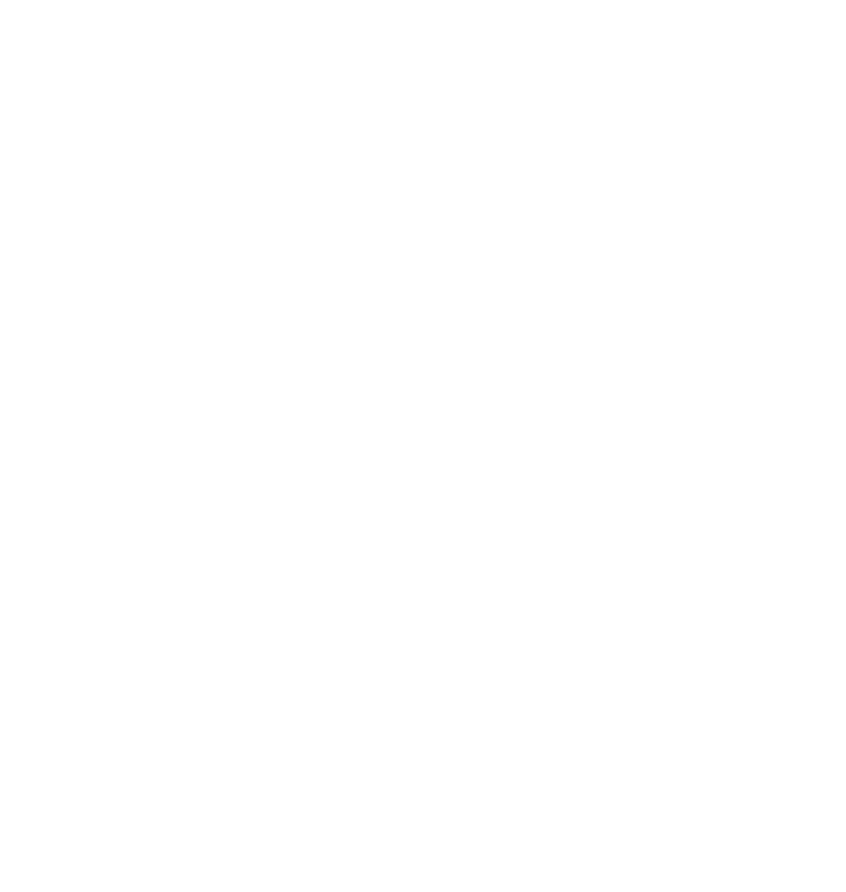
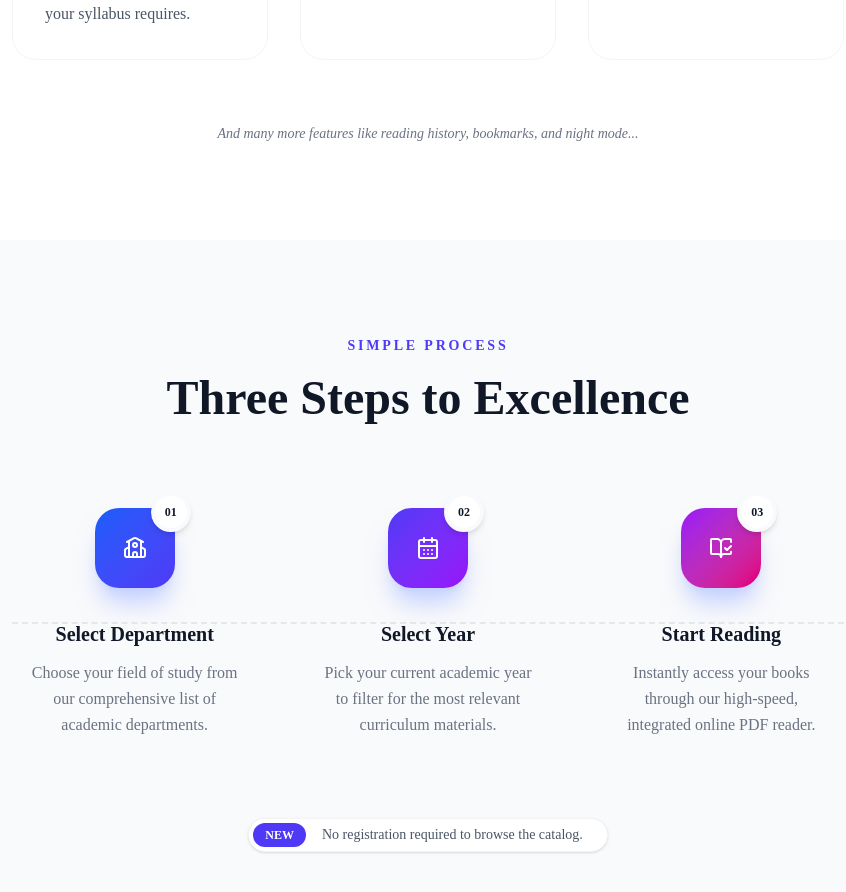
Before and after one commit to ratulislam46/EduSelf-Online-Platform, a Next.js app: page / in a window 1280 px wide. Shown: the part 1480-2372 px from the top of the page, without its empty margins (356-1202 px from the left). Before the commit the page ends 964 px from the top, so only its background shows below. Built offline with nearby package versions, Linux system fonts and the light colour scheme.

Commit message:
Added How it work secton in the home page

```diff
--- a/src/Components/Home/Hero/HeroSection.jsx
+++ b/src/Components/Home/Hero/HeroSection.jsx
@@ -23,7 +23,7 @@
         <h1 className="text-5xl md:text-7xl font-extrabold text-gray-900 tracking-tight mb-6">
           Unleash Knowledge with <br />
           <span className="bg-clip-text text-transparent bg-gradient-to-r from-indigo-600 to-blue-500">
-            EduLib Digital
+            EduSelf Digital
           </span>
         </h1>
 
--- a/src/Components/Home/HowItWork/HowItWorkSection.jsx
+++ b/src/Components/Home/HowItWork/HowItWorkSection.jsx
@@ -0,0 +1,99 @@
+import React from 'react';
+import { School, CalendarDays, BookOpenCheck, ArrowRight } from 'lucide-react';
+
+const HowItWorkSection = () => {
+    const steps = [
+        {
+            number: "01",
+            title: "Select Department",
+            description: "Choose your field of study from our comprehensive list of academic departments.",
+            icon: <School className="text-white" size={24} />,
+            gradient: "from-blue-600 to-indigo-600"
+        },
+        {
+            number: "02",
+            title: "Select Year",
+            description: "Pick your current academic year to filter for the most relevant curriculum materials.",
+            icon: <CalendarDays className="text-white" size={24} />,
+            gradient: "from-indigo-600 to-purple-600"
+        },
+        {
+            number: "03",
+            title: "Start Reading",
+            description: "Instantly access your books through our high-speed, integrated online PDF reader.",
+            icon: <BookOpenCheck className="text-white" size={24} />,
+            gradient: "from-purple-600 to-pink-600"
+        }
+    ];
+
+    return (
+        <section className="py-24 bg-gray-50 overflow-hidden">
+            <div className="max-w-7xl mx-auto px-6 lg:px-8">
+
+                {/* Header */}
+                <div className="text-center max-w-3xl mx-auto mb-20">
+                    <h2 className="text-sm font-bold text-indigo-600 uppercase tracking-[0.2em] mb-3">
+                        Simple Process
+                    </h2>
+                    <p className="text-4xl md:text-5xl font-black text-gray-900 leading-tight">
+                        Three Steps to Excellence
+                    </p>
+                </div>
+
+                {/* Steps Container */}
+                <div className="relative">
+                    {/* Connecting Line (Desktop Only) */}
+                    <div className="hidden md:block absolute top-1/2 left-0 w-full h-0.5 border-t-2 border-dashed border-gray-200 -translate-y-1/2 z-0" />
+
+                    <div className="grid grid-cols-1 md:grid-cols-3 gap-12 relative z-10">
+                        {steps.map((step, index) => (
+                            <div key={index} className="flex flex-col items-center group">
+
+                                {/* Step Icon & Number */}
+                                <div className="relative mb-8">
+                                    <div className={`w-20 h-20 rounded-3xl bg-gradient-to-br ${step.gradient} flex items-center justify-center shadow-xl shadow-indigo-200 group-hover:rotate-6 transition-transform duration-300`}>
+                                        {step.icon}
+                                    </div>
+                                    <div className="absolute -top-4 -right-4 w-10 h-10 bg-white border-4 border-gray-50 rounded-full flex items-center justify-center shadow-md">
+                                        <span className="text-xs font-black text-gray-900">{step.number}</span>
+                                    </div>
+                                </div>
+
+                                {/* Text Content */}
+                                <div className="text-center px-4">
+                                    <h3 className="text-xl font-bold text-gray-900 mb-3 group-hover:text-indigo-600 transition-colors">
+                                        {step.title}
+                                    </h3>
+                                    <p className="text-gray-500 leading-relaxed text-sm md:text-base">
+                                        {step.description}
+                                    </p>
+                                </div>
+
+                                {/* Mobile Arrow (Visible only on mobile between cards) */}
+                                {index < steps.length - 1 && (
+                                    <div className="md:hidden mt-8 text-gray-300">
+                                        <ArrowRight size={32} className="rotate-90" />
+                                    </div>
+                                )}
+                            </div>
+                        ))}
+                    </div>
+                </div>
+
+                {/* Bottom Callout */}
+                <div className="mt-20 flex justify-center">
+                    <div className="inline-flex items-center gap-4 p-1 pr-6 bg-white rounded-full shadow-sm border border-gray-100">
+                        <span className="px-3 py-1 bg-indigo-600 text-white text-xs font-bold rounded-full">
+                            NEW
+                        </span>
+                        <p className="text-sm text-gray-600 font-medium">
+                            No registration required to browse the catalog.
+                        </p>
+                    </div>
+                </div>
+            </div>
+        </section>
+    );
+};
+
+export default HowItWorkSection;
--- a/src/app/login/page.jsx
+++ b/src/app/login/page.jsx
@@ -23,7 +23,7 @@
             <div className="bg-white/15 p-2 rounded-xl backdrop-blur-lg border border-white/20">
               <BookOpen size={28} />
             </div>
-            <span className="text-2xl font-bold tracking-tight">EduLib</span>
+            <span className="text-2xl font-bold tracking-tight">EduSelf</span>
           </div>
 
           <div className="space-y-6">
@@ -114,7 +114,7 @@
               type="submit"
               className="w-full bg-gray-900 hover:bg-black text-white font-bold py-4 rounded-2xl shadow-xl shadow-gray-200 transition-all flex items-center justify-center gap-3 group active:scale-[0.98]"
             >
-              <span>Sign In to EduLib</span>
+              <span>Sign In to EduSelf</span>
               <LogIn size={20} className="group-hover:translate-x-1 transition-transform" />
             </button>
           </form>
--- a/src/app/page.js
+++ b/src/app/page.js
@@ -1,10 +1,13 @@
+import FeaturesOverviewSection from "@/Components/Home/FeturesOverview/FeturesOverviewSection";
 import HeroSection from "@/Components/Home/Hero/HeroSection";
-import Image from "next/image";
+import HowItWorkSection from "@/Components/Home/HowItWork/HowItWorkSection";
 
 export default function Home() {
   return (
     <section>
       <HeroSection />
+      <FeaturesOverviewSection />
+      <HowItWorkSection />
     </section>
   );
 }
--- a/src/app/register/page.jsx
+++ b/src/app/register/page.jsx
@@ -26,7 +26,7 @@
                         <div className="bg-white/20 p-2 rounded-lg backdrop-blur-md">
                             <BookOpen size={28} />
                         </div>
-                        <span className="text-2xl font-bold tracking-tight">EduLib</span>
+                        <span className="text-2xl font-bold tracking-tight">EduSelf</span>
                     </div>
                     <h1 className="text-5xl font-bold leading-tight mb-6">
                         Your journey to <br /> knowledge starts here.
@@ -42,7 +42,7 @@
                 <div className="absolute top-1/2 -right-24 w-64 h-64 bg-blue-400 rounded-full mix-blend-multiply filter blur-3xl opacity-30"></div>
 
                 <div className="relative z-10 text-sm text-indigo-200">
-                    © 2026 EduLib Digital Library. All rights reserved.
+                    © 2026 EduSelf Digital Library. All rights reserved.
                 </div>
             </div>
 
```
